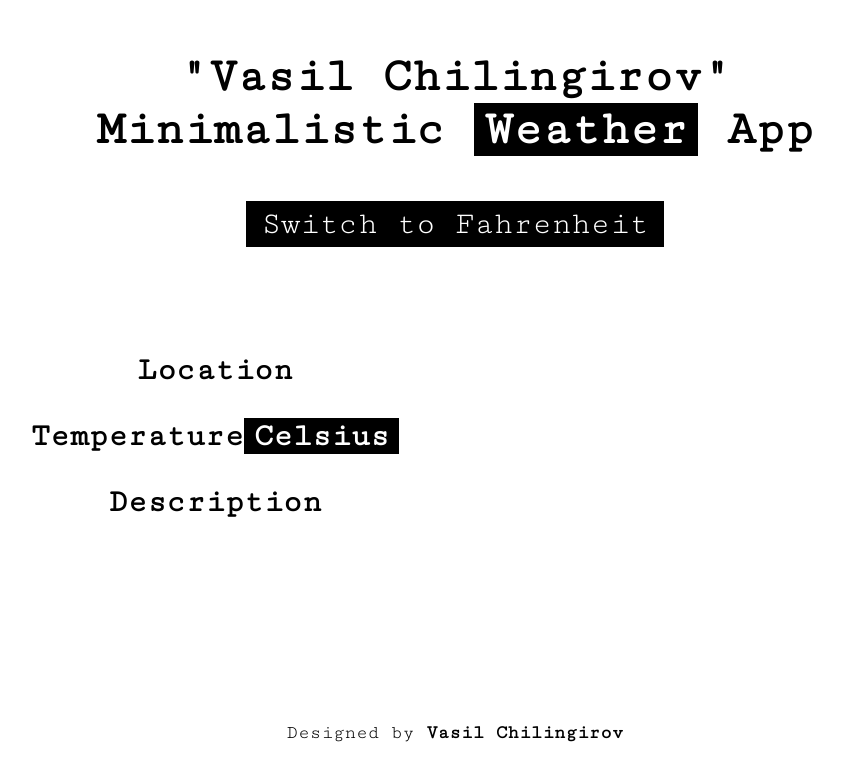
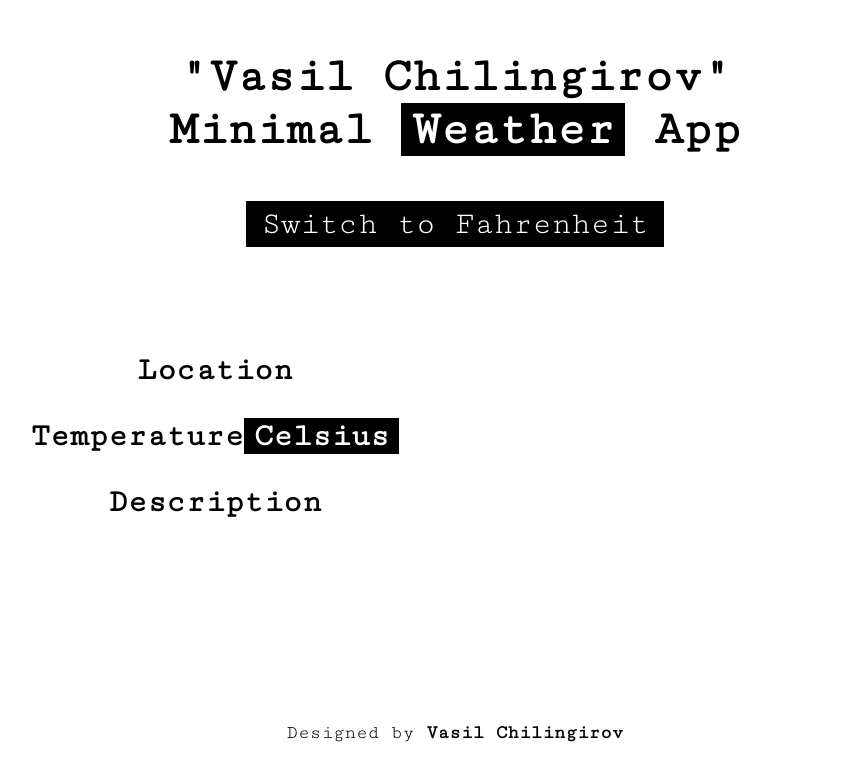
Before and after one commit to chilingirov/local-weather-app, a plain HTML site: page index.html in a window 1280 px wide. Shown: the whole page, without its empty margins (185-1028 px from the left). Drawn offline with nearby package versions, Linux system fonts and the light colour scheme.

```diff
--- a/index.html
+++ b/index.html
@@ -15,7 +15,7 @@
 <body>
     <div class="container">
         <header>
-            <h1>"Vasil Chilingirov" <br>Minimalistic <span>Weather</span> App</h1>
+            <h1>"Vasil Chilingirov" <br>Minimal <span>Weather</span> App</h1>
             <div id="switcher">
                 <p><a id="switch" href="#">Switch to Fahrenheit</a></p>
             </div>
```
Also changed, not shown: 1 other file.
